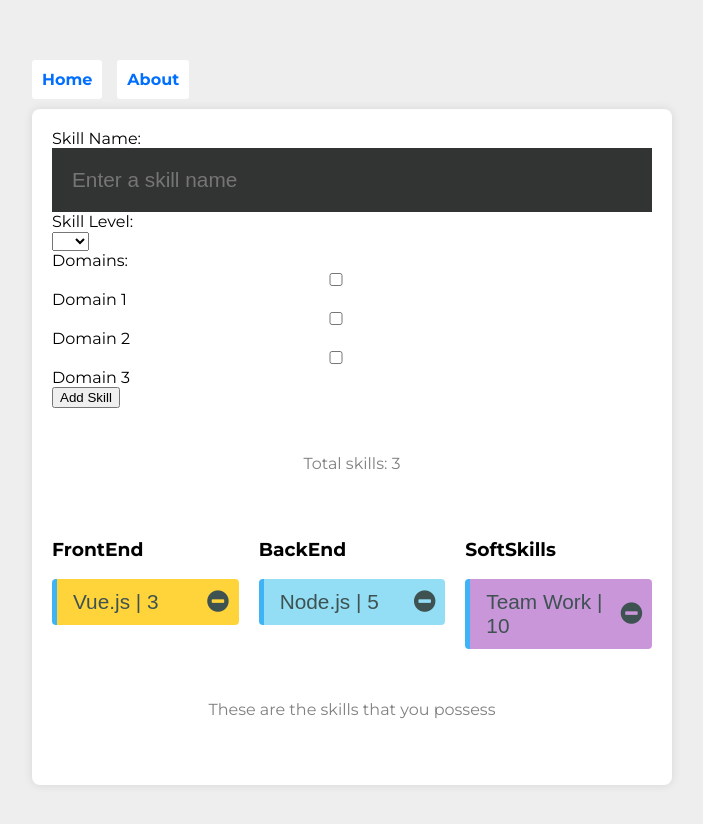
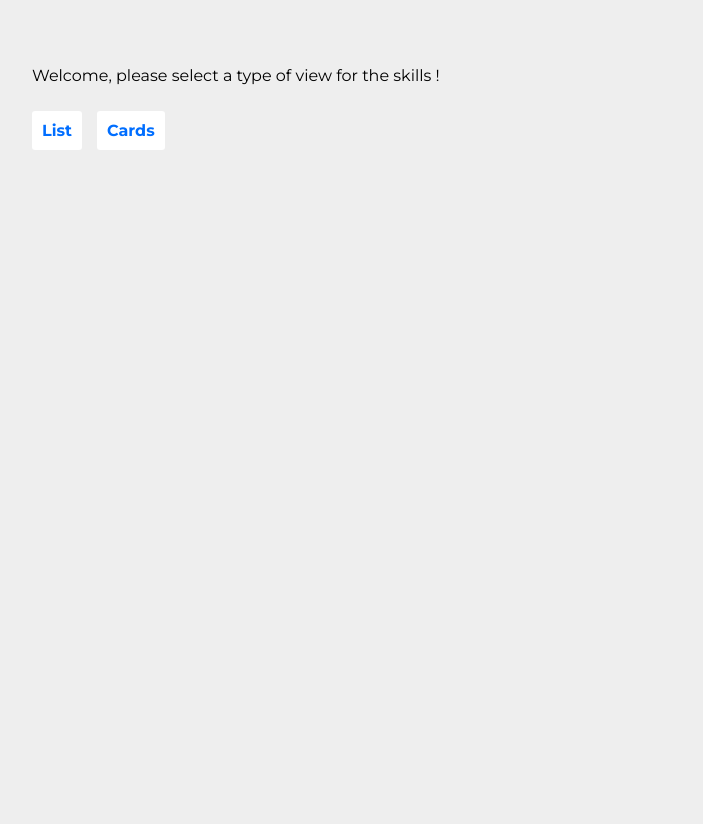
Before and after one commit to Waxeo/VueJsTraining, a Vue app: page / in a window 1280 px wide. Shown: the top 824 px of the page, without its empty margins (288-991 px from the left). Built offline with nearby package versions, Linux system fonts and the light colour scheme; a small style sheet from the web is missing.

Commit message:
/cards à faire

```diff
--- a/src/App.vue
+++ b/src/App.vue
@@ -1,8 +1,9 @@
 <template>
   <div id="app">
+    <p>Welcome, please select a type of view for the skills !</p>
     <nav>
-      <router-link to="/">Home</router-link>
-      <router-link to="/about">About</router-link>
+      <router-link to="/list">List</router-link>
+      <router-link to="/cards">Cards</router-link>
     </nav>
 
     <router-view />
--- a/src/router.js
+++ b/src/router.js
@@ -8,12 +8,12 @@ Vue.use(Router)
 export default new Router({
   routes: [
     {
-      path: '/',
+      path: '/list',
       name: 'skills',
       component: Skill
     },
     {
-      path: '/about',
+      path: '/cards',
       name: 'about',
       component: About
     }
```
